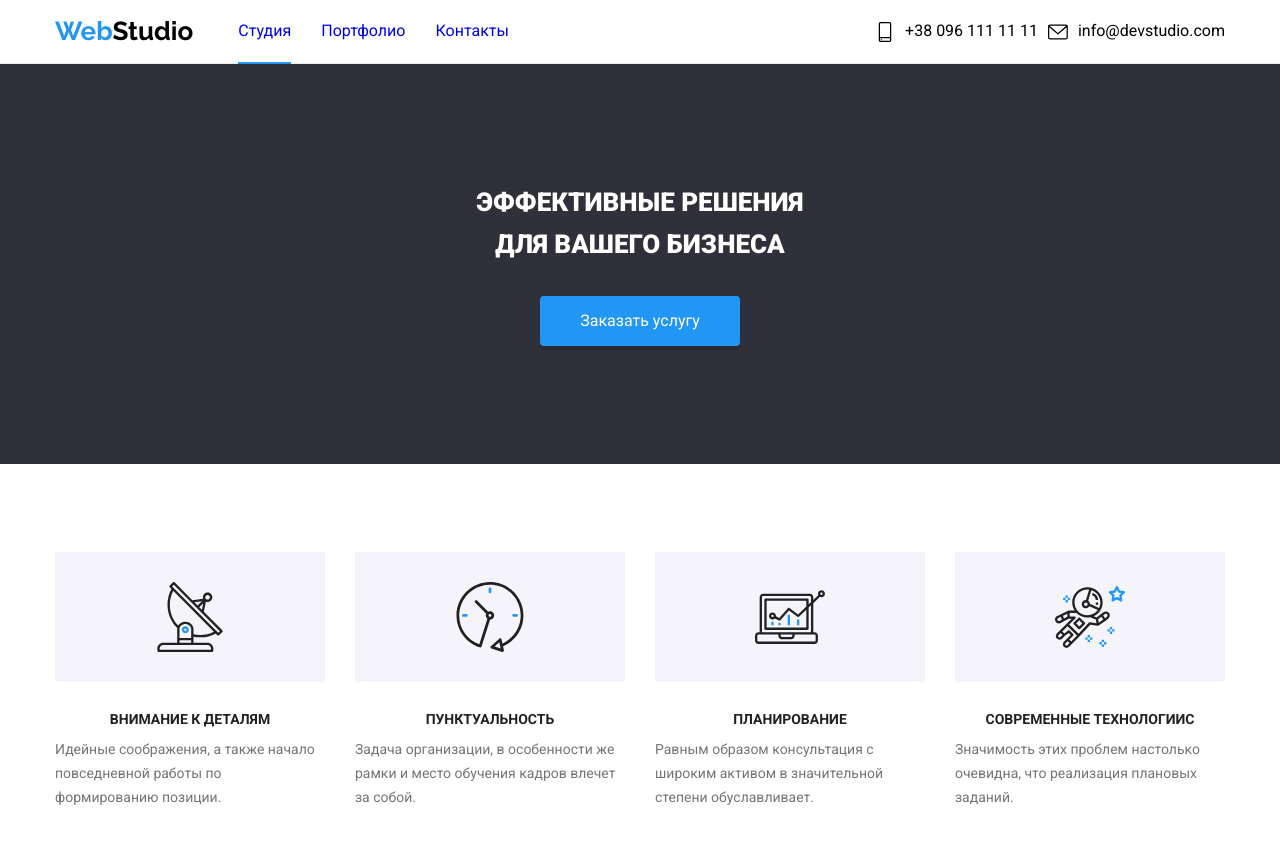
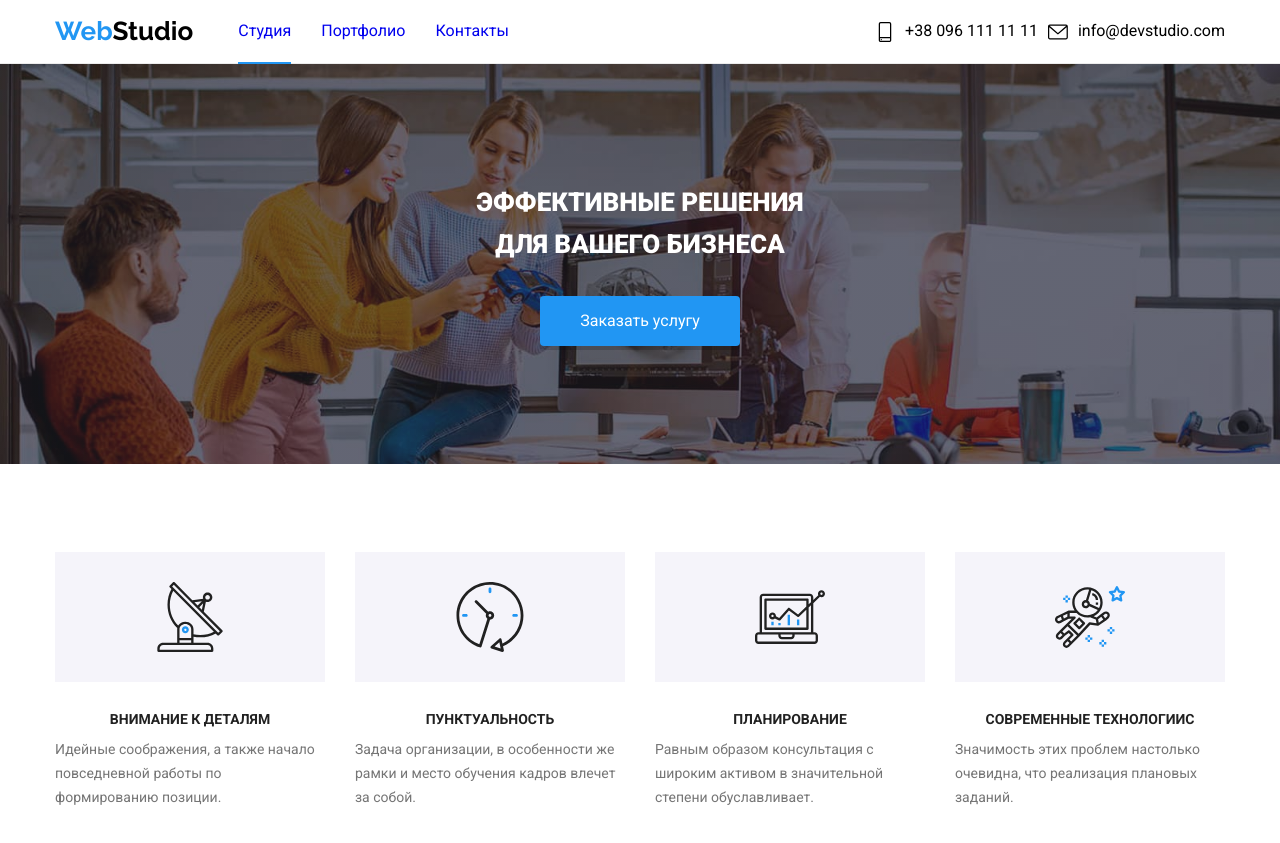
Before and after one commit to Serhii-Chekalov/goit-markup-hw-08, a plain HTML site: page index.html in a window 1280 px wide. Shown: the top 843 px of the page. Drawn offline with nearby package versions, Linux system fonts and the light colour scheme; the site is published under a folder, as on GitHub Pages, so addresses that start at the root find nothing.

Commit message:
правка-hero

```diff
--- a/sass/components/main/_hero.scss
+++ b/sass/components/main/_hero.scss
@@ -13,14 +13,14 @@
     rgba(47, 48, 58, 0.4),
     rgba(47, 48, 58, 0.4)
     ),
-    url(/images/hero-mobil.jpg);
+    url(../images/hero-mobil.jpg);
   @media screen and (min-width: 768px) {
     background-image: linear-gradient(
         to right,
       rgba(47, 48, 58, 0.4),
       rgba(47, 48, 58, 0.4)
       ),
-      url(/images/hero-tablet.jpg);
+      url(../images/hero-tablet.jpg);
   }
 
   @media screen and (min-width: 1200px) {
@@ -29,7 +29,7 @@
       rgba(47, 48, 58, 0.4),
       rgba(47, 48, 58, 0.4)
       ),
-      url(/images/hero-desktop.jpg);
+      url(../images/hero-desktop.jpg);
 
     @media screen and (min-device-pixel-ratio: 2),
       (min-resolution: 192dpi),
@@ -39,7 +39,7 @@
             rgba(47, 48, 58, 0.4),
             rgba(47, 48, 58, 0.4)
             ),
-        url(/images/hero-desktop2x.jpg);
+        url(../images/hero-desktop2x.jpg);
     }
   }
 }
```
Also changed, not shown: css/main.css, css/main.min.css, 2 other files.
